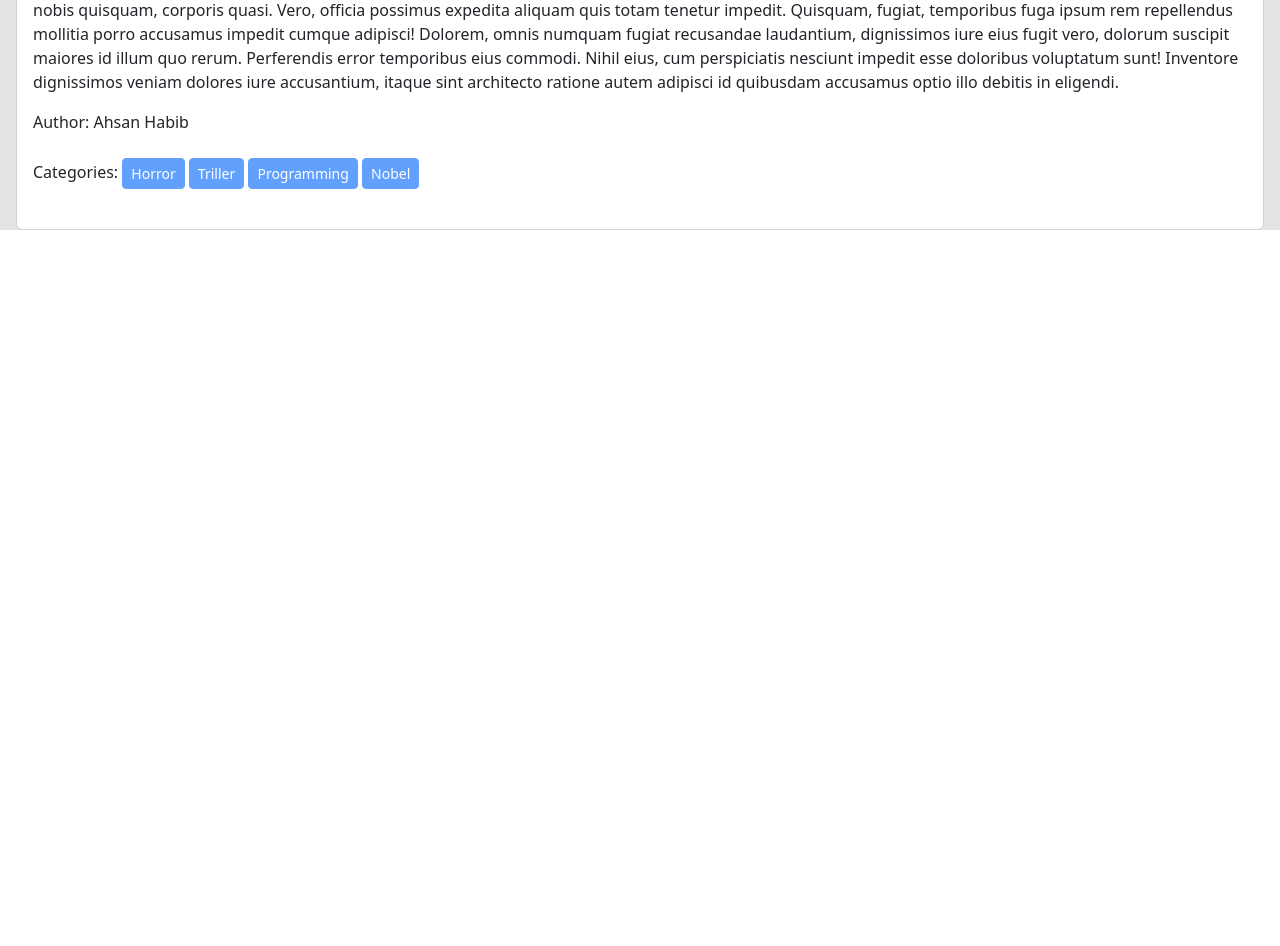
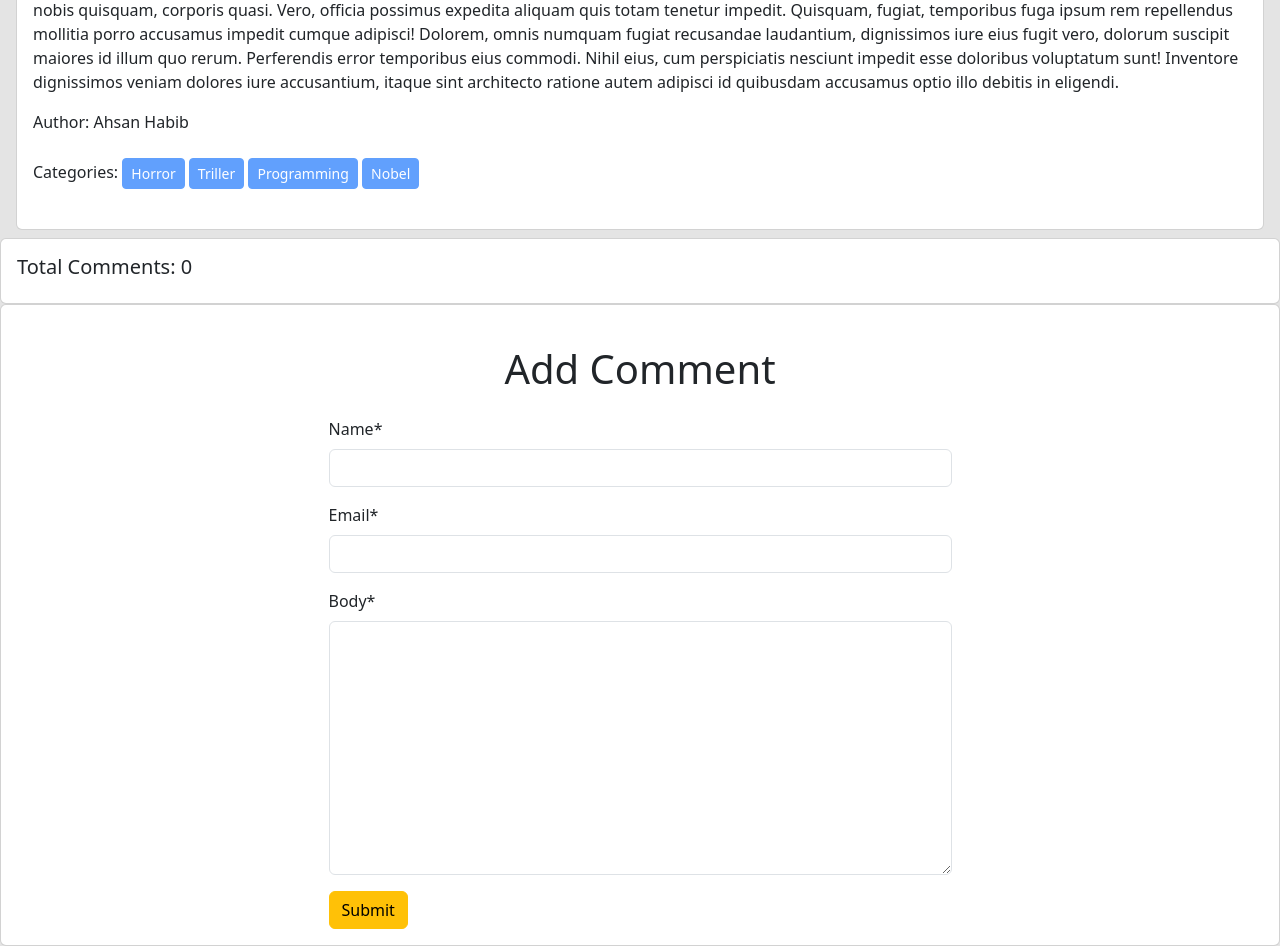
Before and after one commit to mowuj/blog-project-3, a Django app: page /post/details/4/ in a window 1280 px wide. Shown: the part 766-1712 px from the top of the page. Before the commit the page ends 996 px from the top, so only its background shows below. Run offline with Django 4.2, Linux system fonts and the light colour scheme; data comes from the database, SQL or seed files in the repository; both versions use the stored data as it was after the commit; some libraries are stand-ins or nearby versions.

Commit message:
add comment

```diff
--- a/post/admin.py
+++ b/post/admin.py
@@ -2,3 +2,4 @@ from django.contrib import admin
 from .import models
 # Register your models here.
 admin.site.register(models.Post)
+admin.site.register(models.Comment)
--- a/post/forms.py
+++ b/post/forms.py
@@ -1,9 +1,14 @@
 
 from django import forms
-from .models import Post
+from .models import Post,Comment
 
 
 class PostForm(forms.ModelForm):
     class Meta:
         model = Post
         exclude=['author']
+
+class CommentForm(forms.ModelForm):
+    class Meta:
+        model = Comment
+        fields=['name','email','body']
--- a/post/models.py
+++ b/post/models.py
@@ -11,3 +11,13 @@ class Post(models.Model):
 
     def __str__(self):
         return self.title
+
+class Comment(models.Model):
+    post=models.ForeignKey(Post,on_delete=models.CASCADE,related_name='comments')
+    name=models.CharField(max_length=30)
+    email=models.EmailField()
+    body=models.TextField()
+    created_on=models.DateTimeField(auto_now_add=True)
+
+    def __str__(self):
+        return f"Comments by {self.name}"
--- a/post/templates/post_details.html
+++ b/post/templates/post_details.html
@@ -1,4 +1,4 @@
-{% extends "base.html" %} {% block content %}
+{% extends "base.html" %} {% load crispy_forms_tags %} {% block content %}
 <div class="col-12">
   <div class="card mx-3">
     <div class="card-body">
@@ -14,4 +14,25 @@
     </div>
   </div>
 </div>
+
+<div class="card mt-2">
+  <h5 class="p-3">Total Comments: {{ comments | length }}</h5>
+  {% for comment in comments %}
+  <div class="card-body border m-2">
+    <p><b>{{comment.name}}</b> {{comment.created_on}}</p>
+    <p>{{comment.body}}</p>
+    <p></p>
+  </div>
+  {% endfor %}
+</div>
+
+<div class="card">
+  <div class="card-body">
+    <form action="" class="w-50 m-auto" method="post">
+      <h1 class="text-center my-4">Add Comment</h1>
+      {% csrf_token %} {{comment_form | crispy}}
+      <input class="btn btn-warning" type="submit" value="Submit" />
+    </form>
+  </div>
+</div>
 {% endblock content %}
--- a/post/views.py
+++ b/post/views.py
@@ -75,3 +75,22 @@ class DetailPostView(DetailView):
     model = Post
     pk_url_kwarg = 'id'
     template_name = 'post_details.html'
+
+    def post(self,request,*args,**kwargs):
+        comment_form = forms.CommentForm(data=self.request.POST)
+        post = self.get_object()
+        if comment_form.is_valid():
+            new_comment=comment_form.save(commit=False)
+            new_comment.post=post
+            new_comment.save()
+            return self.get(request,*args,**kwargs)
+
+    def get_context_data(self,**kwargs):
+        context=super().get_context_data(**kwargs)
+        post = self.object
+        comments = post.comments.all()
+        comment_form = forms.CommentForm()
+
+        context['comments']=comments
+        context['comment_form']=comment_form
+        return context
```
Also changed, not shown: db.sqlite3, post/migrations/0005_alter_post_image_comment.py (added), post/migrations/0006_alter_comment_email.py (added).
